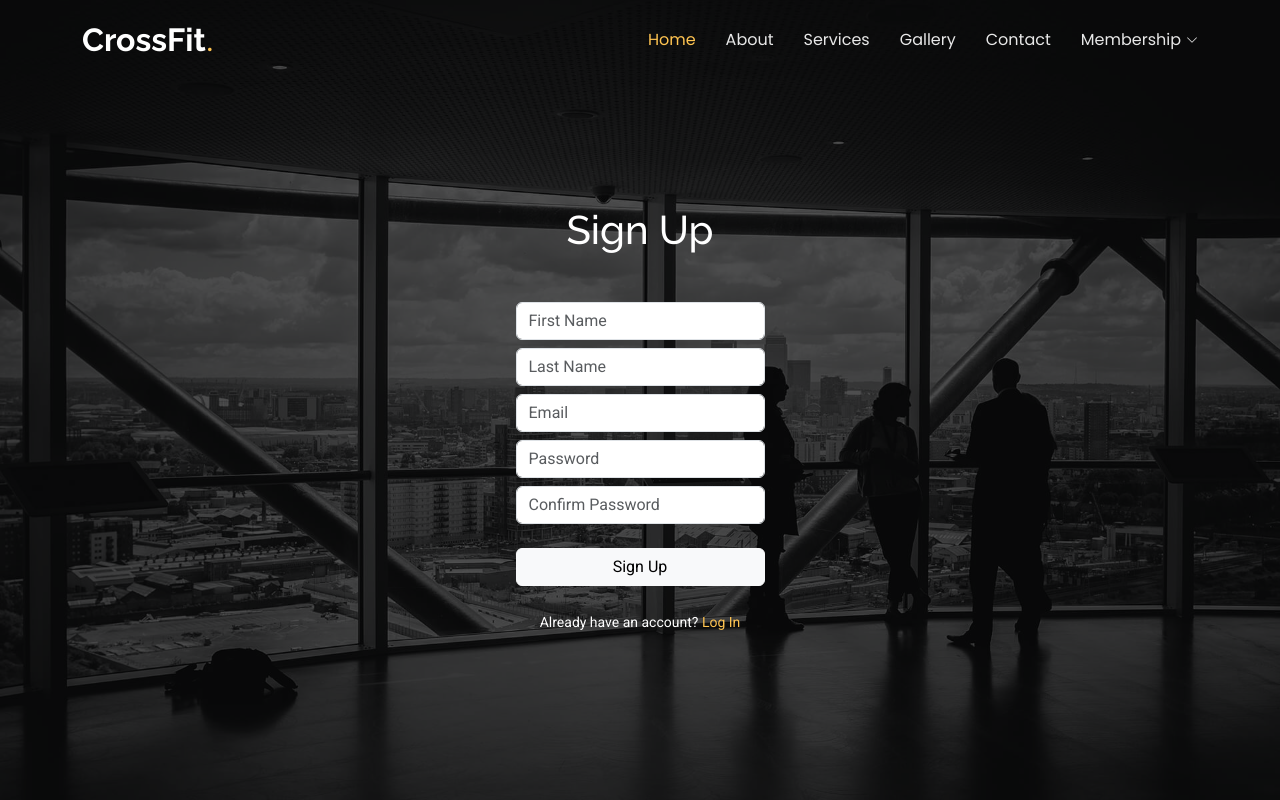
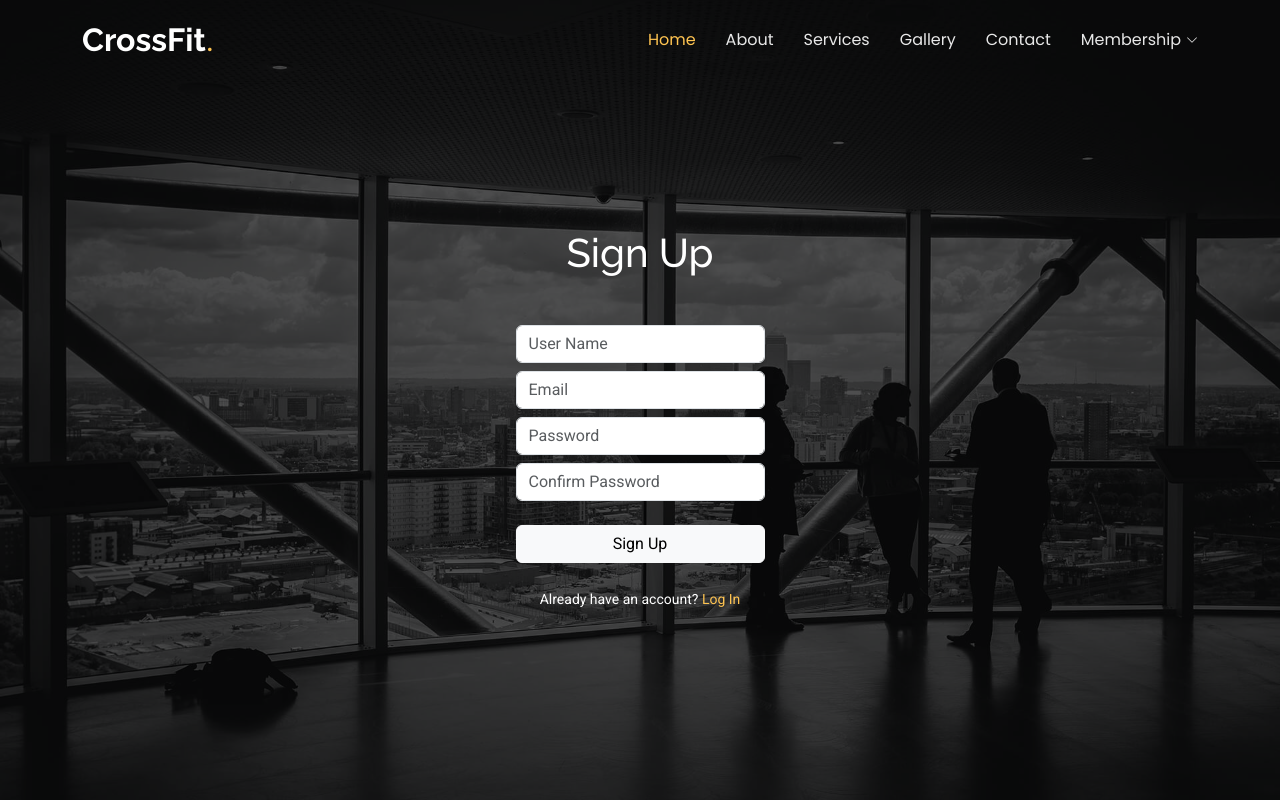
Before and after one commit to huzaifanaeem909/DjangoProjects, a Django app: page /signup in a window 1280 px wide. Run offline with Django 5.2, Linux system fonts and the light colour scheme; some libraries are stand-ins or nearby versions.

Commit message:
Modify Login and Signup Page

```diff
--- a/crossfit/templates/login.html
+++ b/crossfit/templates/login.html
@@ -28,10 +28,10 @@
 
         <div class="form-group">
           <input
-            type="email"
+            type="text"
             class="form-control"
-            name="email"
-            placeholder="Email"
+            name="username"
+            placeholder="User Name"
             required
           />
         </div>
--- a/crossfit/templates/signup.html
+++ b/crossfit/templates/signup.html
@@ -30,18 +30,8 @@
           <input
             type="text"
             class="form-control mb-2"
-            name="usernumber"
-            placeholder="First Name"
-            required
-          />
-        </div>
-
-        <div class="form-group">
-          <input
-            type="text"
-            class="form-control mb-2"
-            name="usernumber"
-            placeholder="Last Name"
+            name="username"
+            placeholder="User Name"
             required
           />
         </div>
```
Also changed, not shown: crossfit/templates/index.html (+10 -0 lines).
